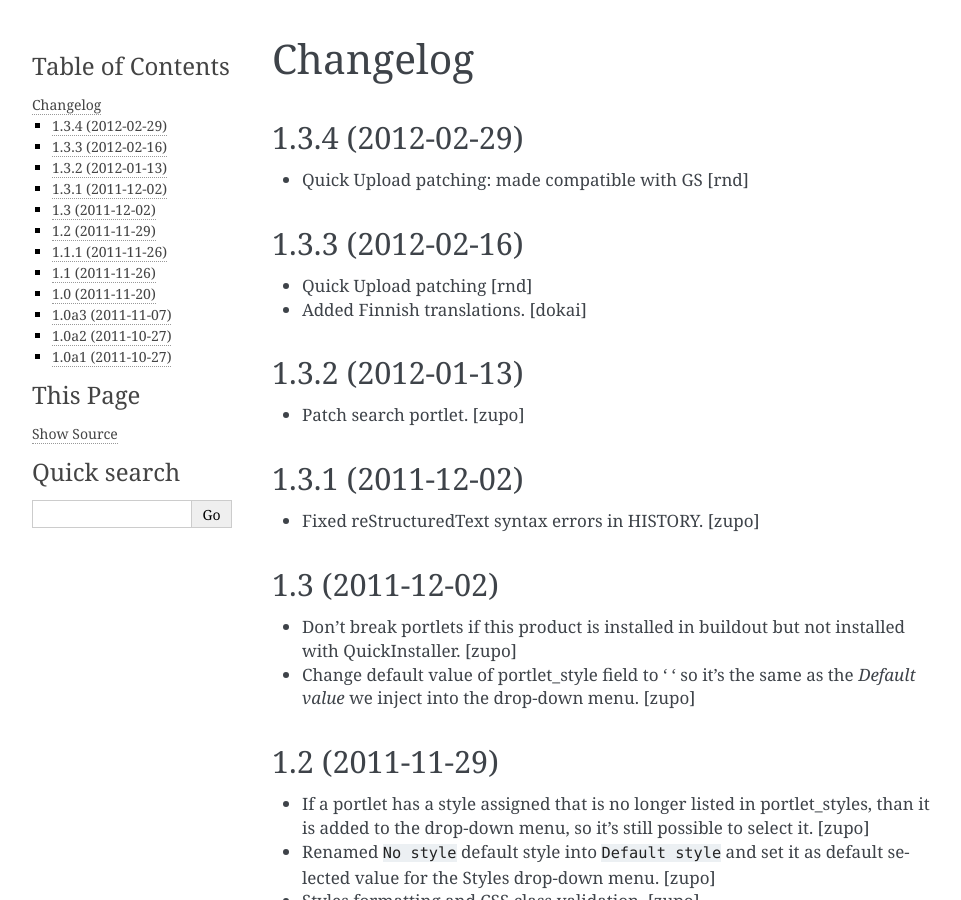
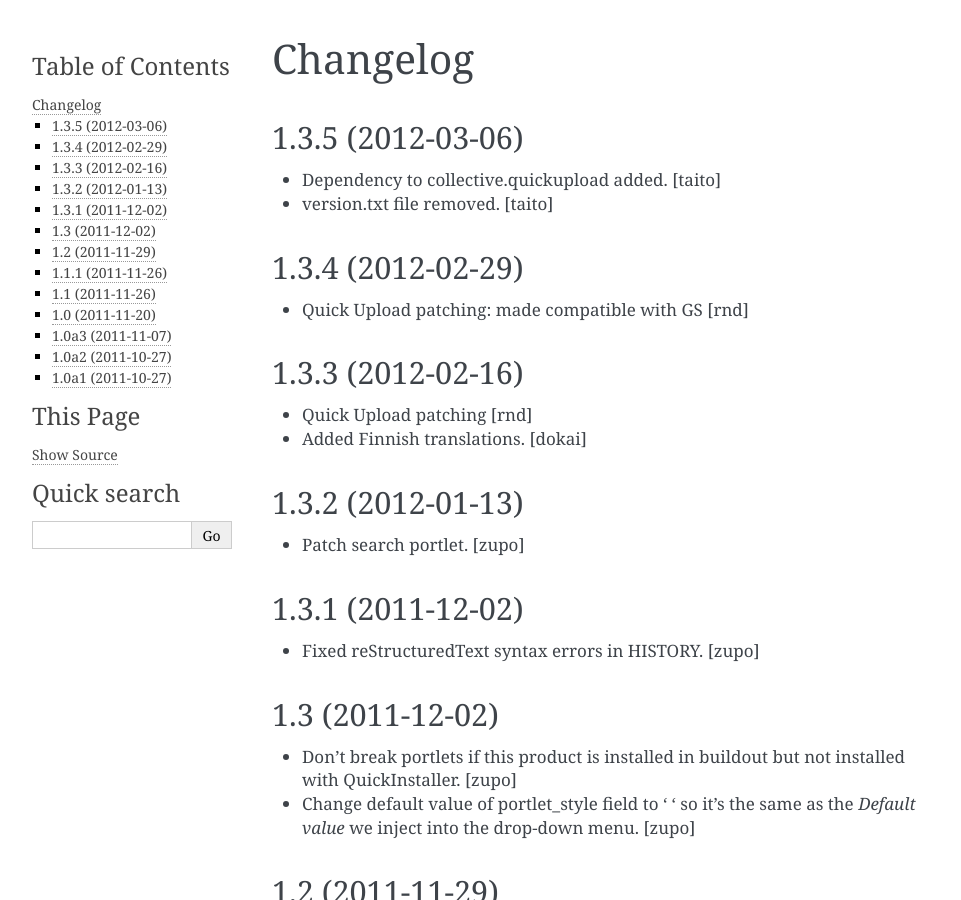
Before and after one commit to hexagonit/hexagonit.portletstyle, a Sphinx documentation site: the page built from hexagonit/portletstyle/docs/HISTORY.rst, in a window 1280 px wide and 900 px high. Shown: the whole window, without its empty margins (148-1109 px from the left). Built offline with Sphinx 7.4.7, drawn with Linux system fonts in a browser that asks for light colours.

Commit message:
document updated

```diff
--- a/hexagonit/portletstyle/docs/HISTORY.rst
+++ b/hexagonit/portletstyle/docs/HISTORY.rst
@@ -1,5 +1,11 @@
 Changelog
 =========
+
+1.3.5 (2012-03-06)
+------------------
+
+- Dependency to collective.quickupload added. [taito]
+- version.txt file removed. [taito]
 
 1.3.4 (2012-02-29)
 ------------------
--- a/setup.py
+++ b/setup.py
@@ -6,8 +6,6 @@ import os
 def read(*rnames):
     return open(os.path.join(os.path.dirname(__file__), *rnames)).read()
 
-
-version = read('hexagonit', 'portletstyle', 'version.txt').strip()
 
 long_description = (
     read('hexagonit', 'portletstyle', 'docs', 'README.rst') +
```
